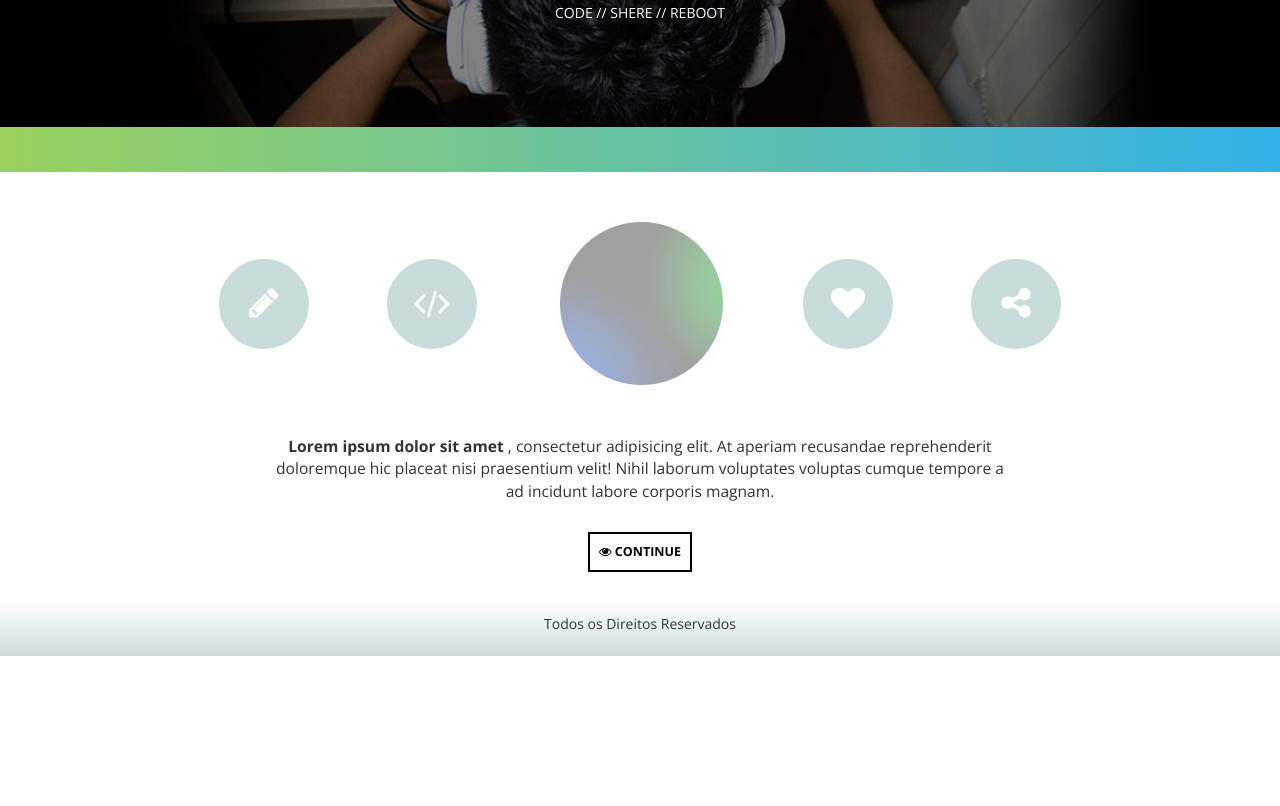
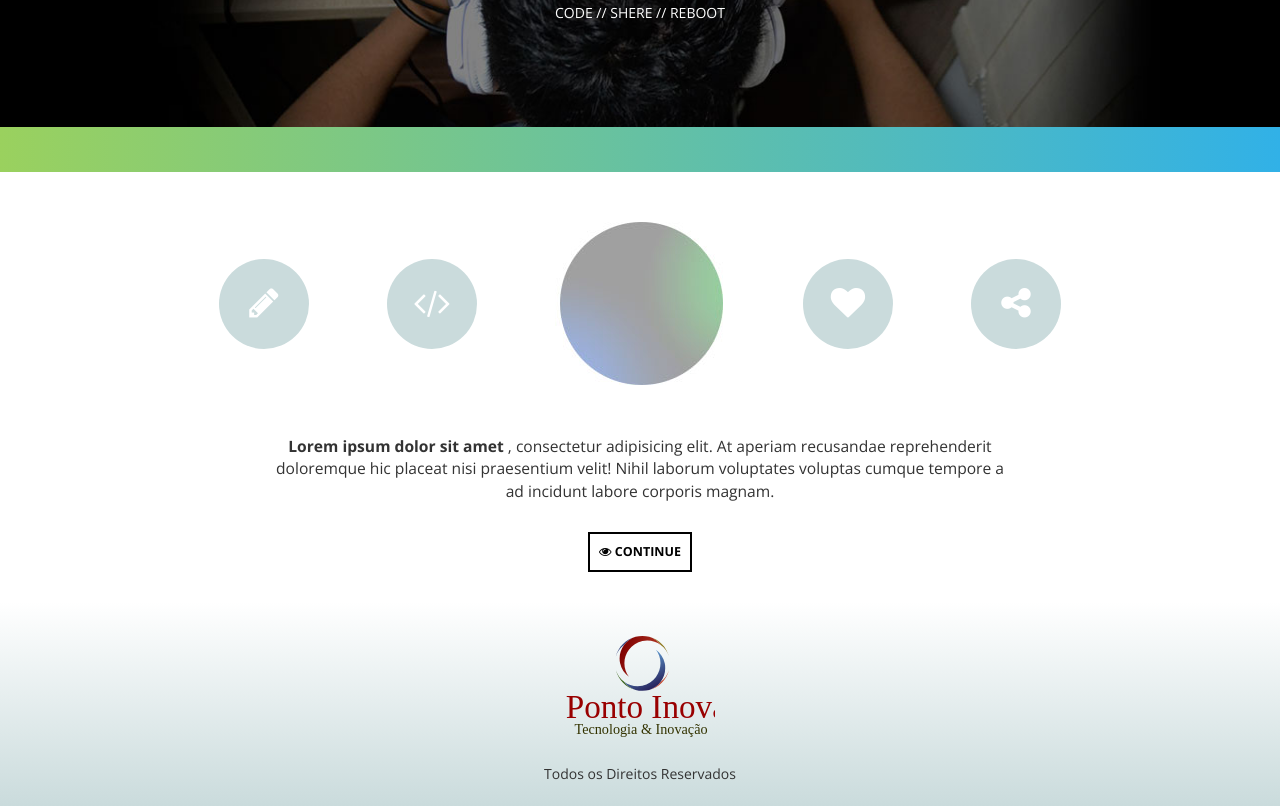
Before and after one commit to MoisesBumba/aprendendo-resposivo-php, a website: page index.html in a window 1280 px wide. Shown: the part 303-1109 px from the top of the page. Before the commit the page ends 959 px from the top, so only its background shows below. Drawn offline with nearby package versions, Linux system fonts and the light colour scheme.

Commit message:
coloquei o logo removido o logo do rodape

```diff
--- a/index.html
+++ b/index.html
@@ -82,7 +82,9 @@
 
     <footer>
         <div class="logo-radape">
-
+            <a href="index.html">
+                <img src="images/logo-rodape.svg" alt="logo TAG Rodapé">
+            </a>
             <p>Todos os Direitos Reservados</p>
         </div>
 
```
